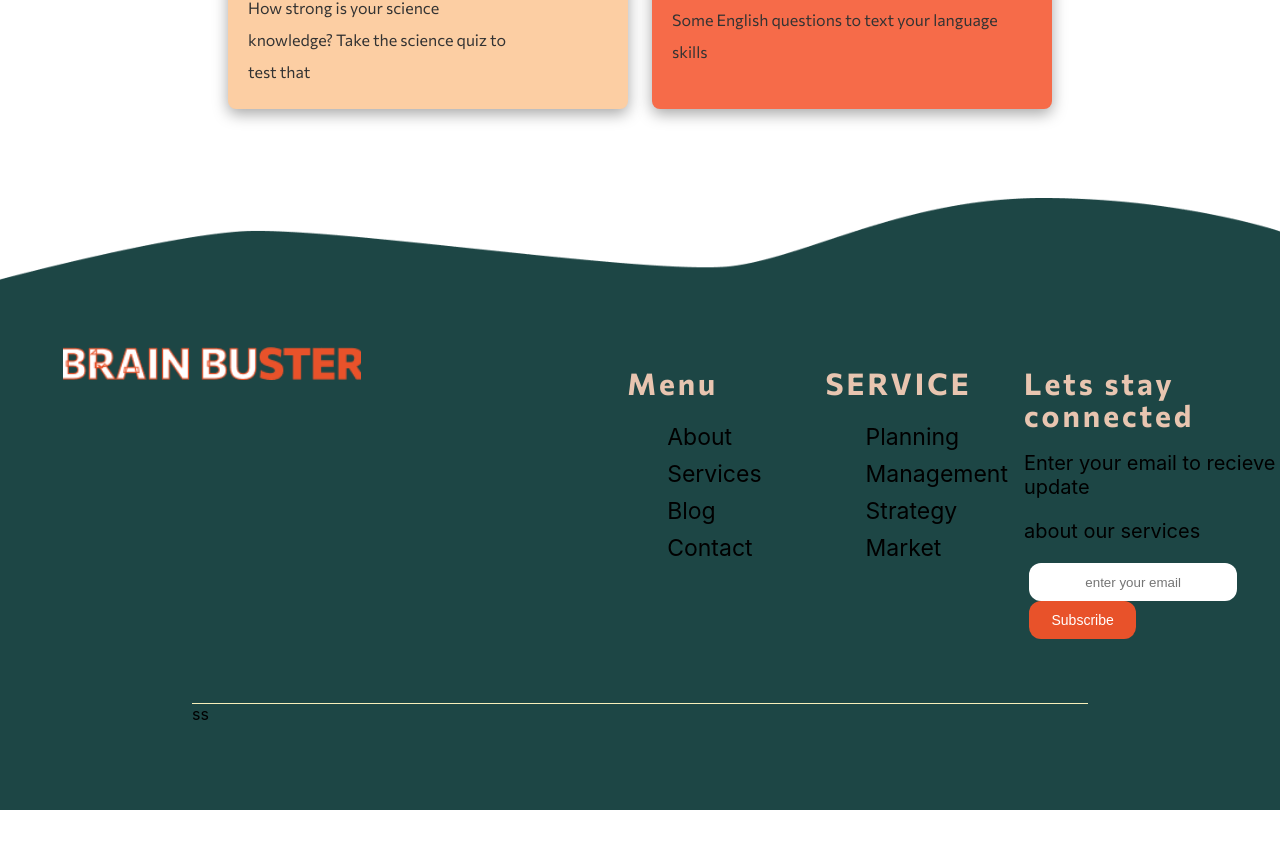
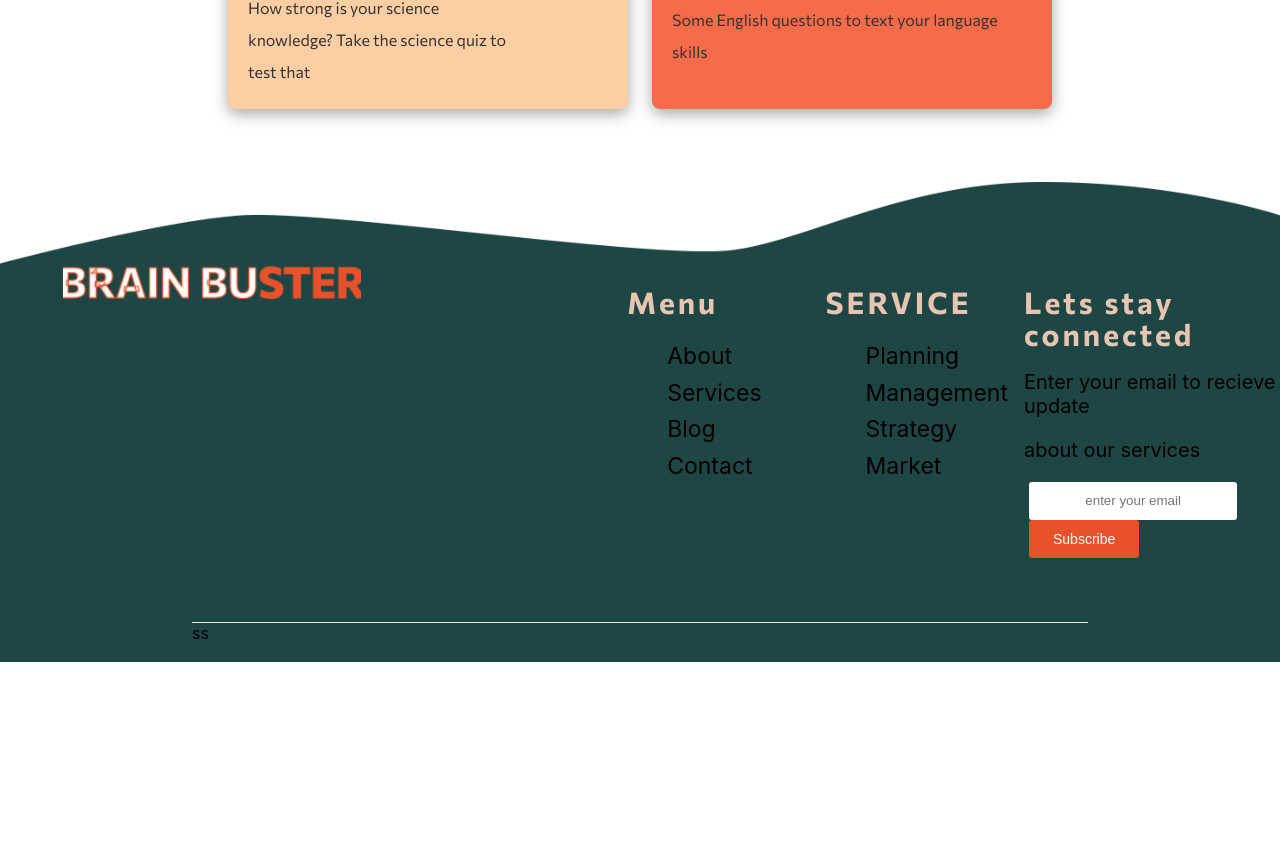
Before and after one commit to clint360/brain-buster-frontend, a React (Create React App) app: page / in a window 1280 px wide. Shown: the part 3431-4279 px from the top of the page. After the commit the page ends 4093 px from the top, so only its background shows below. Built offline with nearby package versions, Linux system fonts and the light colour scheme.

Commit message:
edit footer

```diff
--- a/src/core/components/Footer/footer.css
+++ b/src/core/components/Footer/footer.css
@@ -1,16 +1,17 @@
 .footer {
   width: 100%;
-  height: 90vh;
-  /* background-color: red; */
-  margin-top: 2%;
+  height: 60vh;
+ /*  background-color: red; */
+  margin-top: 5%;
   display: flex;
   justify-content: center;
   align-items: center;
+  overflow: hidden;
 }
 
 .footer__container {
   width: 100%;
-  height: 85%;
+  height: 100%;
   background-image: url('../../../assets/images/Rectangle.png');
   object-fit: cover;
   background-repeat: no-repeat;
@@ -104,7 +105,7 @@
 .footer_inputf input {
   width: 208px;
   height: 38px;
-  border-radius: 12px;
+  border-radius: 3px;
   border: none;
   color: grey;
   text-align: center;
@@ -112,11 +113,11 @@
 }
 
 .footer_inputf button {
-  width: 107px;
+  width: 110px;
   height: 38px;
   background-color: #e8522a;
   color: white;
-  border-radius: 12px;
+  border-radius: 3px;
   border: none;
   margin-left: 2%;
   font-size: 14px;
```
